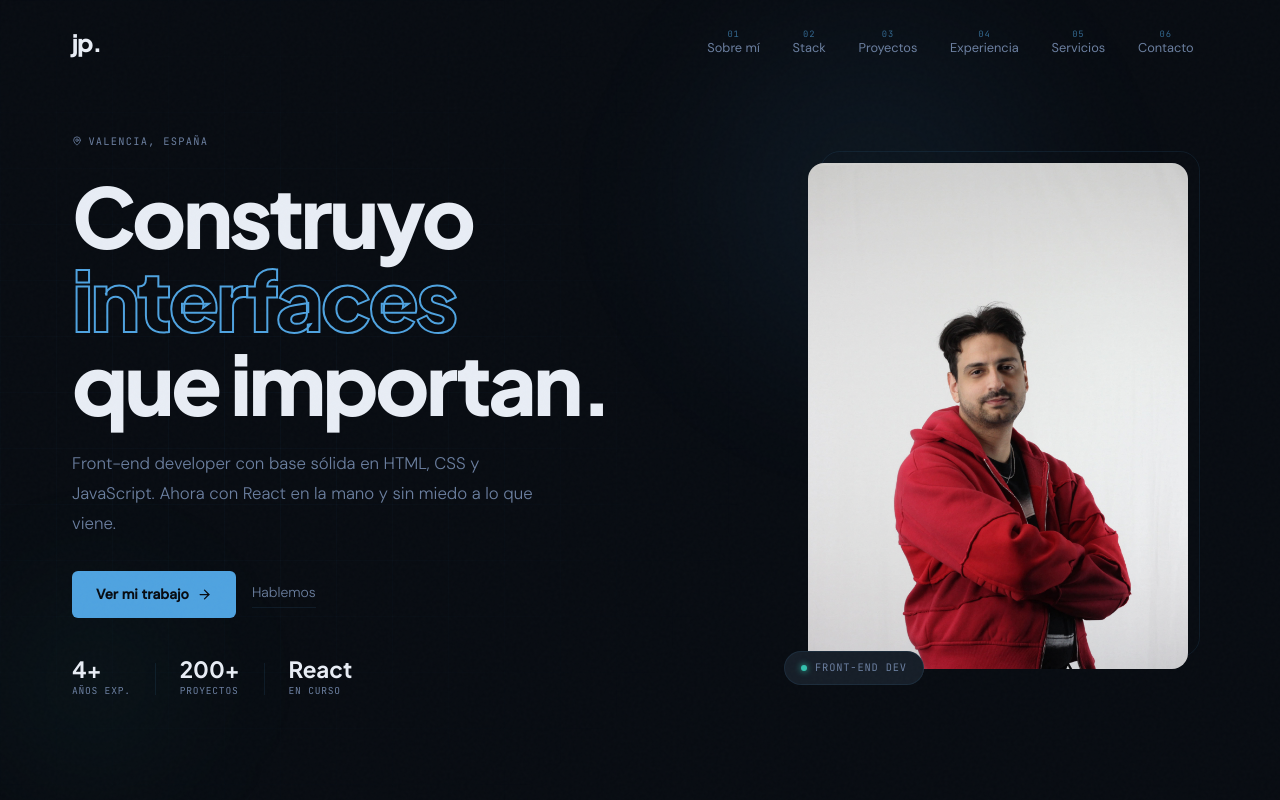
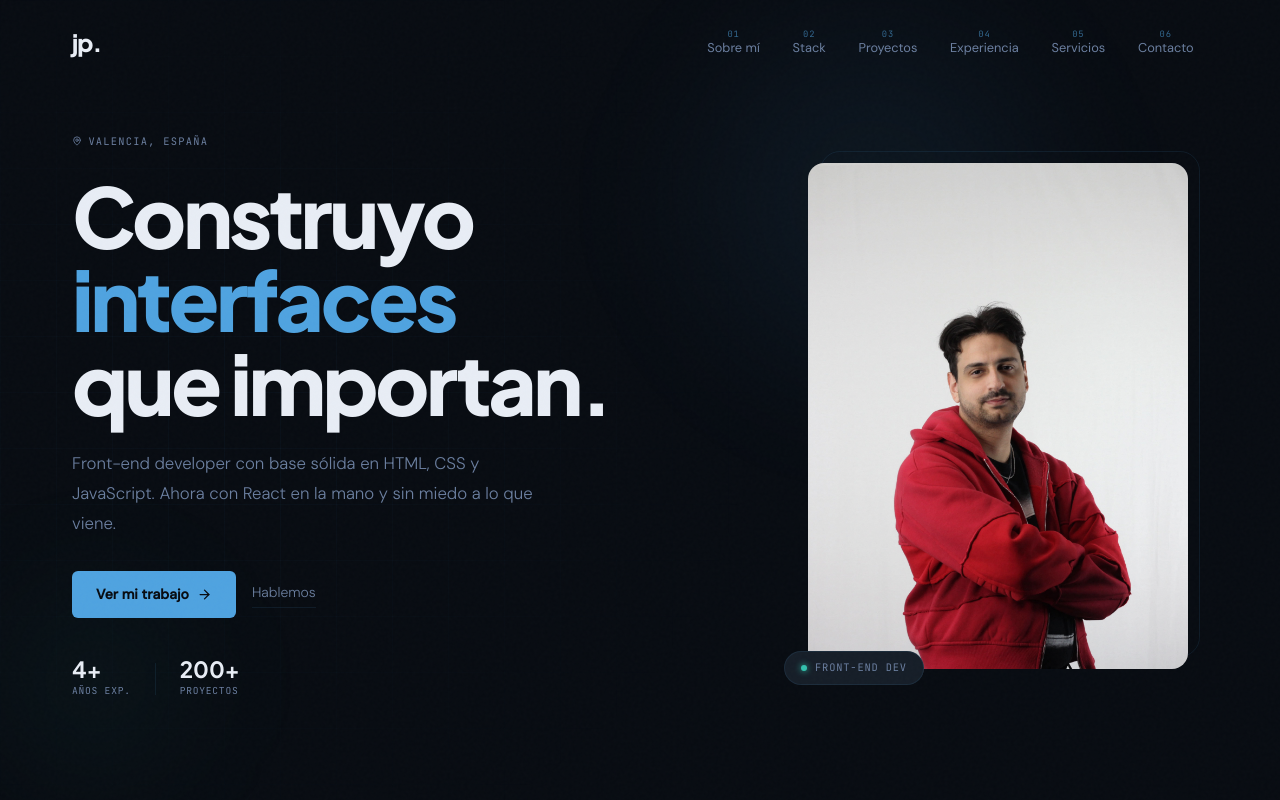
Before and after one commit to soulz182/jpainceira, a React (Vite) app: page / in a window 1280 px wide. Shown: the top 800 px of the page. Built offline with nearby package versions, Linux system fonts and the light colour scheme.

Commit message:
cambios hero

```diff
--- a/src/sections/Hero.jsx
+++ b/src/sections/Hero.jsx
@@ -64,11 +64,7 @@ export default function Hero() {
               <span className={styles.statNum}>200+</span>
               <span className={styles.statLabel}>proyectos</span>
             </div>
-            <div className={styles.statDiv} />
-            <div className={styles.stat}>
-              <span className={styles.statNum}>React</span>
-              <span className={styles.statLabel}>en curso</span>
-            </div>
+
           </div>
         </div>
 
--- a/src/sections/Hero.module.css
+++ b/src/sections/Hero.module.css
@@ -99,8 +99,7 @@
 
 .titleLineAccent {
   display: block;
-  color: transparent;
-  -webkit-text-stroke: 2px var(--accent);
+  color: var(--accent);
   animation: fadeUp 0.7s 0.25s ease both;
 }
 
```
